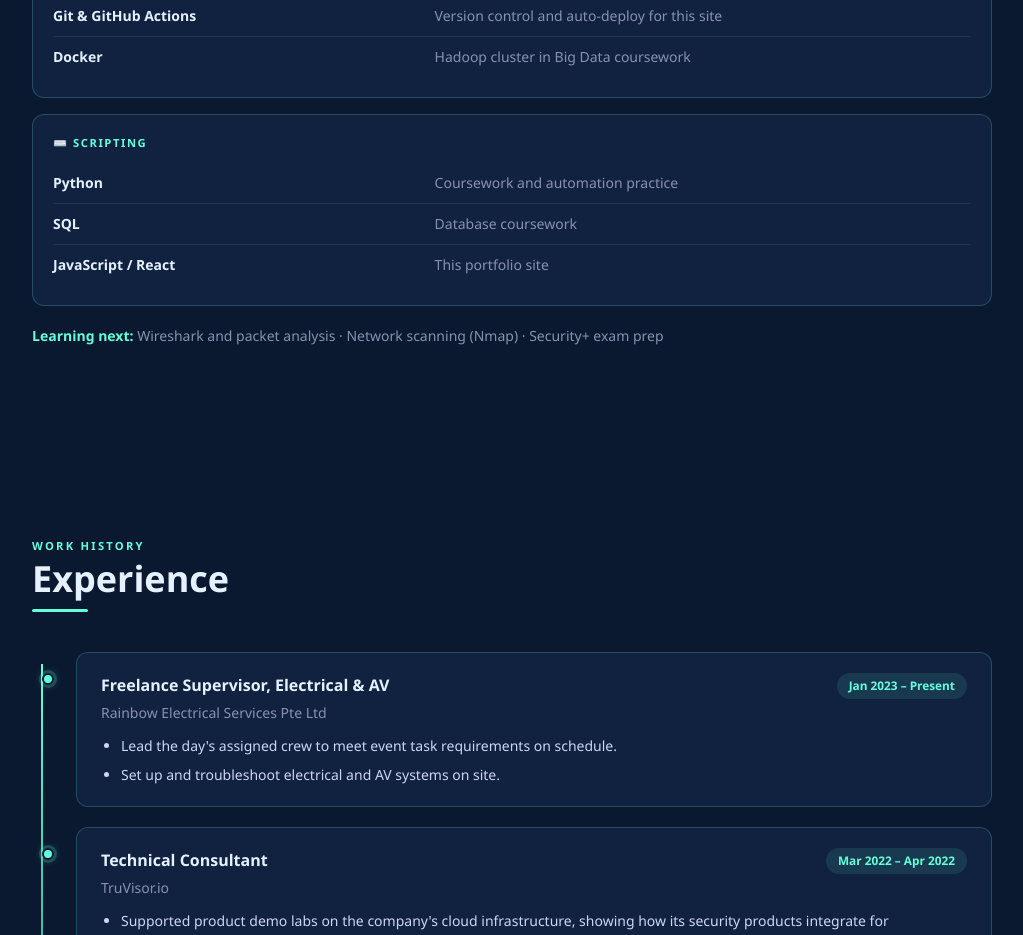
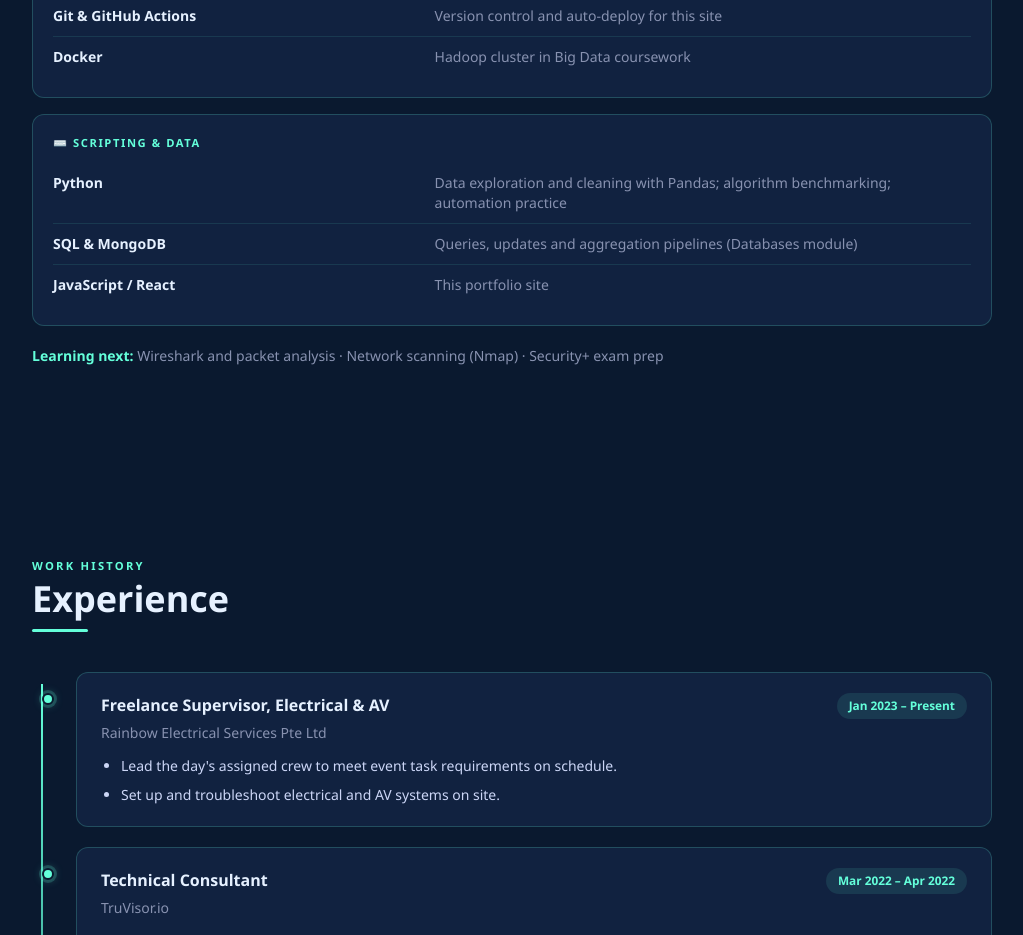
Before and after one commit to ddevMetal/chounmeng-resume, a React (Vite) app: page / in a window 1280 px wide. Shown: the part 2860-3795 px from the top of the page, without its empty margins (128-1151 px from the left). Built offline with nearby package versions, Linux system fonts and the light colour scheme.

Commit message:
Round 5b: stronger Python and database evidence

```diff
--- a/src/data/resume.js
+++ b/src/data/resume.js
@@ -74,11 +74,11 @@ export const skills = [
     ],
   },
   {
-    category: "Scripting",
+    category: "Scripting & Data",
     icon: "⌨️",
     items: [
-      { name: "Python", evidence: "Coursework and automation practice" },
-      { name: "SQL", evidence: "Database coursework" },
+      { name: "Python", evidence: "Data exploration and cleaning with Pandas; algorithm benchmarking; automation practice" },
+      { name: "SQL & MongoDB", evidence: "Queries, updates and aggregation pipelines (Databases module)" },
       { name: "JavaScript / React", evidence: "This portfolio site" },
     ],
   },
```
